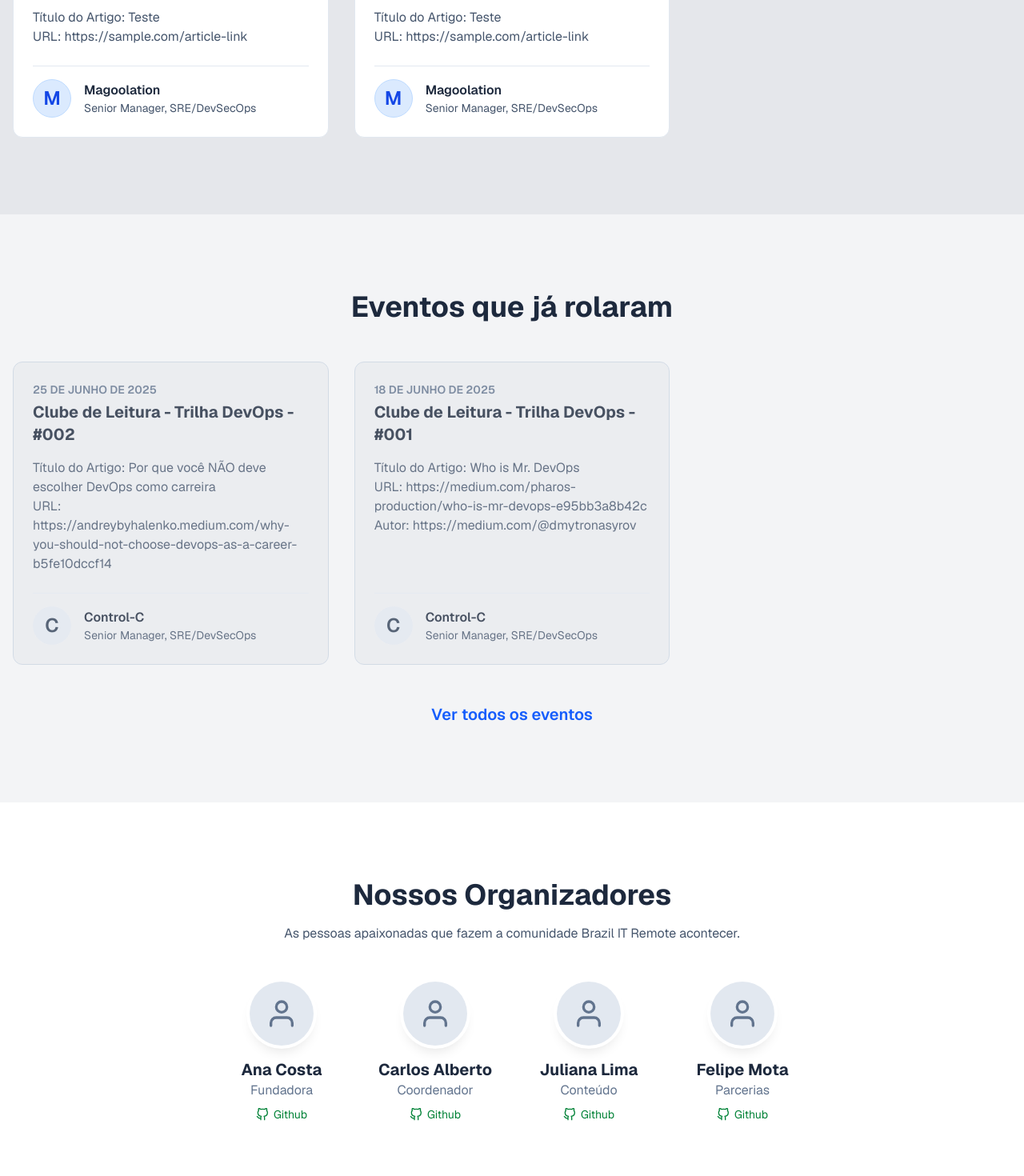
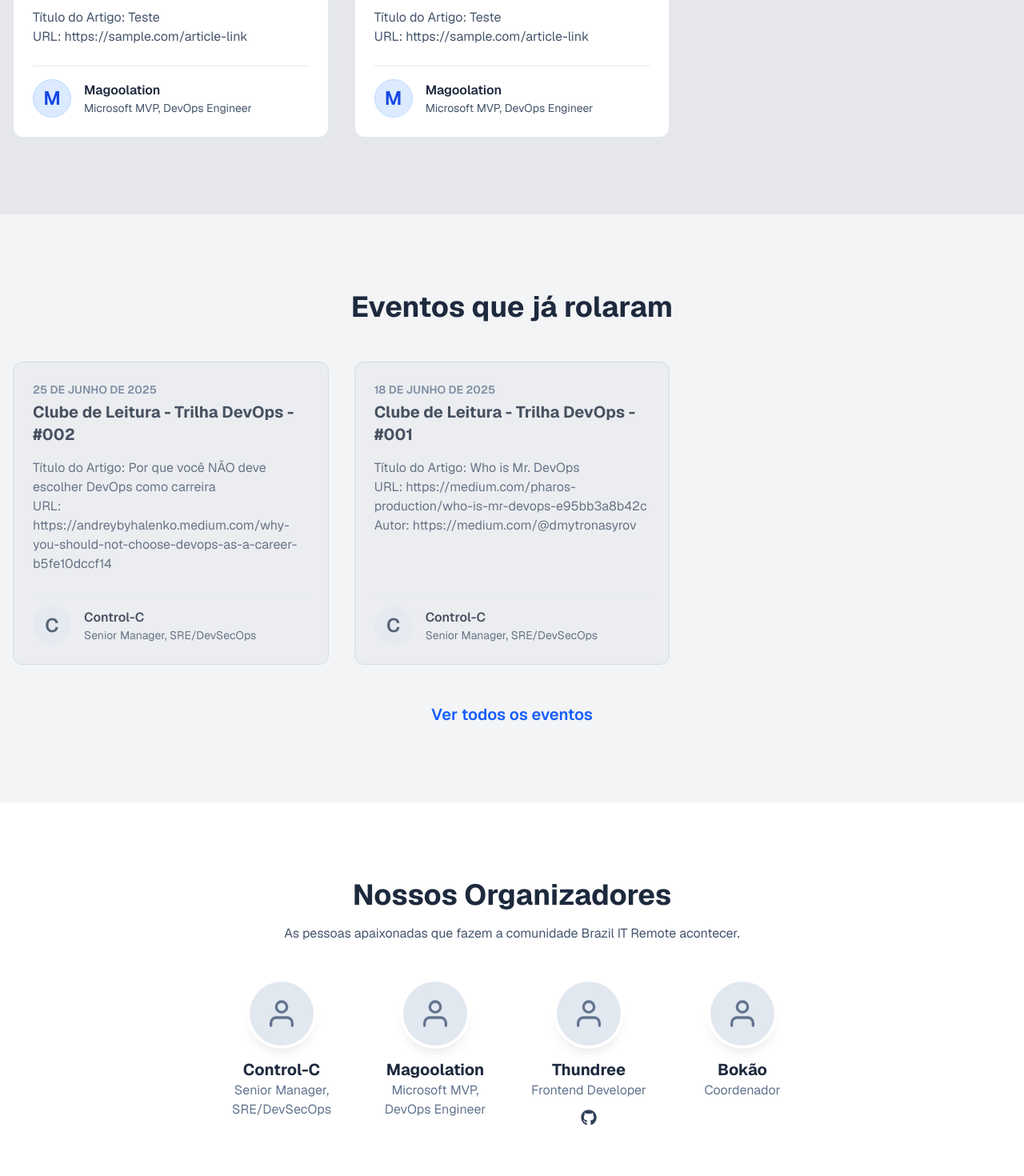
Before and after one commit to BrazilITRemote/brazilitremote-frontend, a Next.js app: page / in a window 1280 px wide. Shown: the part 1240-2710 px from the top of the page at 80% size. Built offline with nearby package versions, Linux system fonts and the light colour scheme.

Commit message:
feat: enhance EventCard and OrganizersSection components with dynamic instructor data and active organizers filtering

```diff
--- a/src/app/components/EventCard.tsx
+++ b/src/app/components/EventCard.tsx
@@ -1,4 +1,4 @@
-import { Event, formatEventDate } from "../lib/events";
+import { Event, formatEventDate, getEventInstructor } from "../lib/events";
 
 interface EventCardProps {
   readonly event: Event;
@@ -7,6 +7,12 @@ interface EventCardProps {
 
 export default function EventCard({ event, variant }: EventCardProps) {
   const isUpcoming = variant === "upcoming";
+  const instructor = getEventInstructor(event);
+
+  // If no instructor found, don't render the card or handle gracefully
+  if (!instructor) {
+    return null;
+  }
 
   // Conditional styles based on variant
   const cardStyles = isUpcoming
@@ -39,17 +45,17 @@ export default function EventCard({ event, variant }: EventCardProps) {
       </div>
       <div className="flex items-center gap-4 pt-4 border-t border-slate-200 dark:border-slate-700">
         <div className={avatarStyles}>
-          {event.instructor.name
+          {instructor.name
             .split(" ")
-            .map((n) => n[0])
+            .map((n: string) => n[0])
             .join("")}
         </div>
         <div>
           <p className="font-semibold text-slate-800 dark:text-white">
-            {event.instructor.name}
+            {instructor.name}
           </p>
           <p className="text-sm text-slate-600 dark:text-slate-400">
-            {event.instructor.role}
+            {instructor.role}
           </p>
         </div>
       </div>
--- a/src/app/components/OrganizersSection.tsx
+++ b/src/app/components/OrganizersSection.tsx
@@ -1,33 +1,11 @@
 import React from "react";
-import { FiGithub, FiUser } from "react-icons/fi";
+import { FiUser } from "react-icons/fi";
+import { FaLinkedin, FaGithub } from "react-icons/fa";
+import Image from "next/image";
+import { getActiveOrganizers } from "../lib/organizers";
 
 export default function OrganizersSection() {
-  const organizers = [
-    {
-      id: "1",
-      name: "Ana Costa",
-      role: "Fundadora",
-      linkedin: "#",
-    },
-    {
-      id: "2",
-      name: "Carlos Alberto",
-      role: "Coordenador",
-      linkedin: "#",
-    },
-    {
-      id: "3",
-      name: "Juliana Lima",
-      role: "Conteúdo",
-      linkedin: "#",
-    },
-    {
-      id: "4",
-      name: "Felipe Mota",
-      role: "Parcerias",
-      linkedin: "#",
-    },
-  ];
+  const activeOrganizers = getActiveOrganizers();
 
   return (
     <section
@@ -43,13 +21,23 @@ export default function OrganizersSection() {
           acontecer.
         </p>
         <div className="mt-12 flex justify-center gap-6 md:gap-8 flex-wrap">
-          {organizers.map((organizer) => (
+          {activeOrganizers.map((organizer) => (
             <div
               key={organizer.id}
               className="flex flex-col items-center text-center w-34 md:w-40"
             >
-              <div className="w-16 h-16 md:w-20 md:h-20 rounded-full bg-slate-200 dark:bg-slate-700 ring-4 ring-white dark:ring-slate-700 shadow-lg flex items-center justify-center">
+              <div className="w-16 h-16 md:w-20 md:h-20 rounded-full bg-slate-200 dark:bg-slate-700 ring-4 ring-white dark:ring-slate-700 shadow-lg flex items-center justify-center overflow-hidden">
+                {organizer.avatar ? (
+                  <Image
+                    src={organizer.avatar}
+                    alt={organizer.name}
+                    width={80}
+                    height={80}
+                    className="w-full h-full object-cover"
+                  />
+                ) : (
                   <FiUser className="w-8 h-8 md:w-10 md:h-10 text-slate-500 dark:text-slate-400" />
+                )}
               </div>
               <h3 className="mt-4 text-xl font-bold text-slate-800 dark:text-white">
                 {organizer.name}
@@ -57,15 +45,32 @@ export default function OrganizersSection() {
               <p className="text-slate-500 dark:text-slate-400">
                 {organizer.role}
               </p>
+              {(organizer.linkedIn || organizer.github) && (
+                <div className="mt-3 flex items-center justify-center gap-3">
+                  {organizer.linkedIn && (
                     <a
-                href={organizer.linkedin}
+                      href={organizer.linkedIn}
                       target="_blank"
                       rel="noopener noreferrer"
-                className="mt-2 text-sm text-green-700 dark:text-green-500 hover:underline inline-flex items-center gap-1.5"
+                      className="text-blue-600 hover:text-blue-700 dark:text-blue-400 dark:hover:text-blue-300 transition-colors duration-200"
+                      title="LinkedIn"
                     >
-                <FiGithub className="w-4 h-4" />
-                Github
+                      <FaLinkedin className="w-5 h-5" />
                     </a>
+                  )}
+                  {organizer.github && (
+                    <a
+                      href={organizer.github}
+                      target="_blank"
+                      rel="noopener noreferrer"
+                      className="text-slate-700 hover:text-slate-900 dark:text-slate-300 dark:hover:text-white transition-colors duration-200"
+                      title="GitHub"
+                    >
+                      <FaGithub className="w-5 h-5" />
+                    </a>
+                  )}
+                </div>
+              )}
             </div>
           ))}
         </div>
--- a/src/app/lib/events.tsx
+++ b/src/app/lib/events.tsx
@@ -1,4 +1,5 @@
 import React from "react";
+import { getOrganizerById, Organizer } from "./organizers";
 
 export interface Event {
   time: string; // Format: HH:MM
@@ -7,11 +8,7 @@ export interface Event {
   description: string | React.ReactNode; // Can be a string or ReactNode for rich content
   complexity: string; // e.g., "Iniciante / Intermediário / Avançado"
   link: string;
-  instructor: {
-    name: string;
-    role: string;
-    avatar: string;
-  };
+  instructorId: string; // Reference to organizer ID
 }
 
 export const events: Event[] = [
@@ -27,11 +24,7 @@ export const events: Event[] = [
         <p>URL: https://sample.com/article-link</p>
       </div>
     ),
-    instructor: {
-      name: "Magoolation",
-      role: "Senior Manager, SRE/DevSecOps",
-      avatar: "https://placehold.co/48x48/EBF4FF/7F9CF5?text=JS",
-    },
+    instructorId: "magoolation",
   },
   {
     time: "20:30",
@@ -45,11 +38,7 @@ export const events: Event[] = [
         <p>URL: https://sample.com/article-link</p>
       </div>
     ),
-    instructor: {
-      name: "Magoolation",
-      role: "Senior Manager, SRE/DevSecOps",
-      avatar: "https://placehold.co/48x48/EBF4FF/7F9CF5?text=JS",
-    },
+    instructorId: "magoolation",
   },
   {
     time: "20:30",
@@ -63,11 +52,7 @@ export const events: Event[] = [
         <p>URL: https://sample.com/article-link</p>
       </div>
     ),
-    instructor: {
-      name: "Magoolation",
-      role: "Senior Manager, SRE/DevSecOps",
-      avatar: "https://placehold.co/48x48/EBF4FF/7F9CF5?text=JS",
-    },
+    instructorId: "magoolation",
   },
   {
     time: "20:30",
@@ -81,11 +66,7 @@ export const events: Event[] = [
         <p>URL: https://sample.com/article-link</p>
       </div>
     ),
-    instructor: {
-      name: "Magoolation",
-      role: "Senior Manager, SRE/DevSecOps",
-      avatar: "https://placehold.co/48x48/EBF4FF/7F9CF5?text=JS",
-    },
+    instructorId: "magoolation",
   },
   {
     time: "20:30",
@@ -99,11 +80,7 @@ export const events: Event[] = [
         <p>URL: https://sample.com/article-link</p>
       </div>
     ),
-    instructor: {
-      name: "Magoolation",
-      role: "Senior Manager, SRE/DevSecOps",
-      avatar: "https://placehold.co/48x48/EBF4FF/7F9CF5?text=JS",
-    },
+    instructorId: "magoolation",
   },
   {
     time: "20:30",
@@ -122,11 +99,7 @@ export const events: Event[] = [
         </p>
       </div>
     ),
-    instructor: {
-      name: "Control-C",
-      role: "Senior Manager, SRE/DevSecOps",
-      avatar: "https://placehold.co/48x48/EBF4FF/7F9CF5?text=JS",
-    },
+    instructorId: "control-c",
   },
   {
     time: "21:00",
@@ -144,11 +117,7 @@ export const events: Event[] = [
         <p>Autor: https://medium.com/@dmytronasyrov</p>
       </div>
     ),
-    instructor: {
-      name: "Control-C",
-      role: "Senior Manager, SRE/DevSecOps",
-      avatar: "https://placehold.co/48x48/EBF4FF/7F9CF5?text=JS",
-    },
+    instructorId: "control-c",
   },
 ];
 
@@ -200,6 +169,11 @@ export const getAllEventsSorted = (events: Event[]): Event[] => {
   return [...upcoming, ...past];
 };
 
+// Get instructor/organizer for an event
+export const getEventInstructor = (event: Event): Organizer | undefined => {
+  return getOrganizerById(event.instructorId);
+};
+
 // Utility function to format date in Portuguese
 export const formatEventDate = (dateString: string): string => {
   // Use the same parsing method to ensure consistency
--- a/src/app/lib/organizers.ts
+++ b/src/app/lib/organizers.ts
@@ -3,19 +3,49 @@ export interface Organizer {
   name: string;
   role: string;
   avatar: string;
+  active: boolean;
+  linkedIn?: string; // Optional LinkedIn profile link
+  github?: string; // Optional GitHub profile link
 }
 
 export const organizers: Organizer[] = [
   {
-    id: "1",
-    name: "Ana Costa",
-    role: "Fundadora",
-    avatar: "https://placehold.co/64x64?text=Palestrante",
+    id: "control-c",
+    name: "Control-C",
+    role: "Senior Manager, SRE/DevSecOps",
+    avatar: "",
+    active: true,
   },
   {
-    id: "2",
-    name: "Carlos Alberto",
+    id: "magoolation",
+    name: "Magoolation",
+    role: "Microsoft MVP, DevOps Engineer",
+    avatar: "",
+    active: true,
+  },
+  {
+    id: "thundree",
+    name: "Thundree",
+    role: "Frontend Developer",
+    avatar: "",
+    active: true,
+    github: "https://github.com/thundree",
+  },
+  {
+    id: "bokao",
+    name: "Bokão",
     role: "Coordenador",
-    avatar: "https://placehold.co/64x64?text=Palestrante",
+    avatar: "",
+    active: true,
   },
 ];
+
+// Helper function to find organizer by ID
+export const getOrganizerById = (id: string): Organizer | undefined => {
+  return organizers.find((organizer) => organizer.id === id);
+};
+
+// Helper function to get only active organizers
+export const getActiveOrganizers = (): Organizer[] => {
+  return organizers.filter((organizer) => organizer.active);
+};
```
Lines whose indentation alone changed are shown as unchanged.
